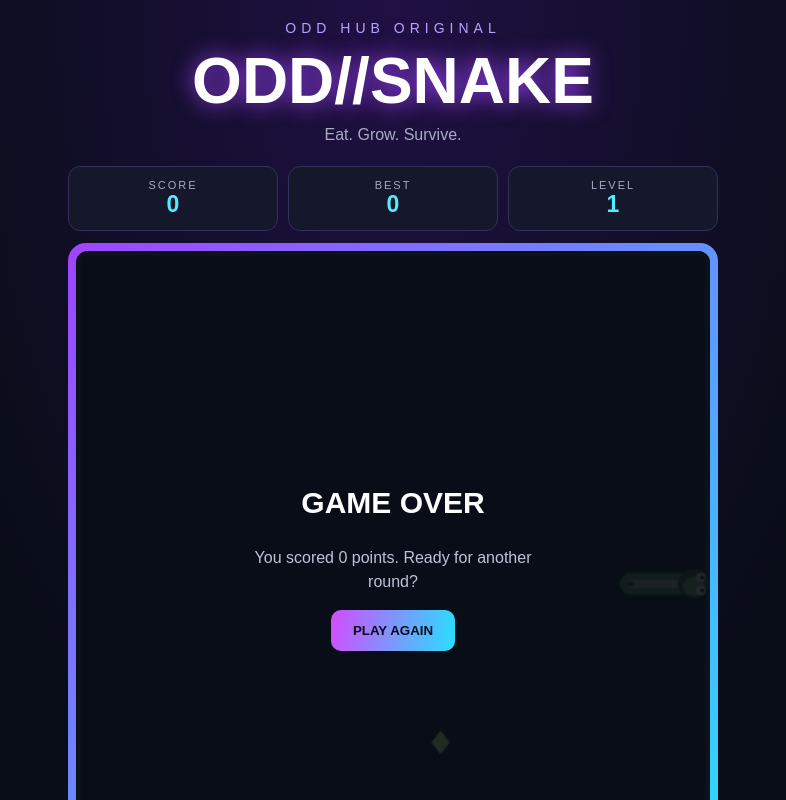
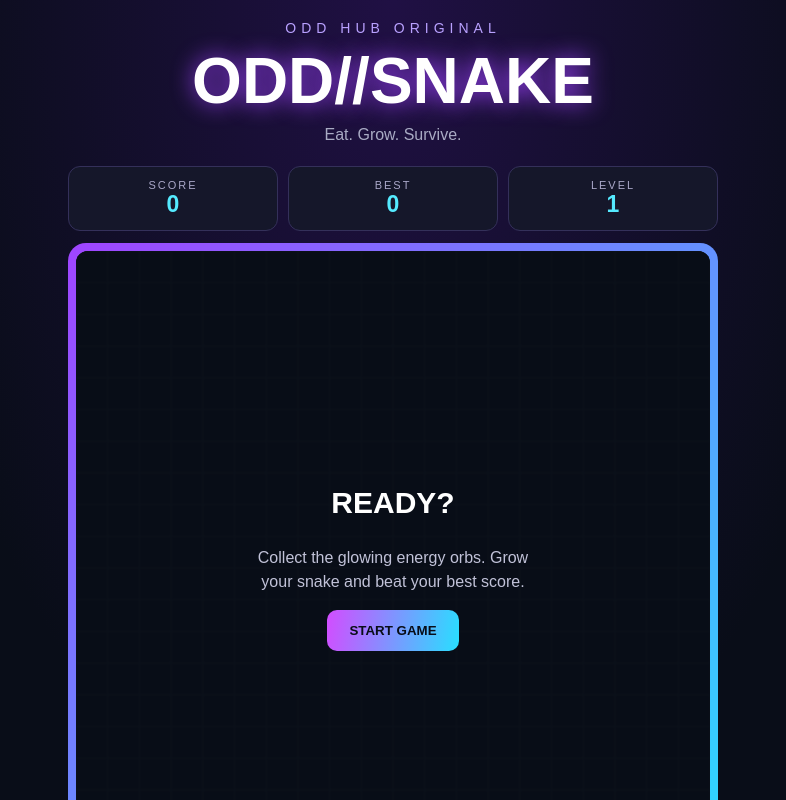
Before and after one commit to rsell32/odd-hub, a plain HTML site: page odd-snake.html in a window 1280 px wide. Both pictures are taken after a click on the button "START GAME". Shown: the top 800 px of the page, without its empty margins (247-1033 px from the left). Drawn offline with Linux system fonts and the light colour scheme.

Commit message:
Enhance drawing and movement logic in snake game
Refactor drawing logic for snake game, improving visual elements and movement interpolation.

```diff
--- a/odd-snake.html
+++ b/odd-snake.html
@@ -116,20 +116,45 @@ function placeFood(){
 function draw(){
   ctx.clearRect(0,0,480,480);
 
-  // Clean, dark forest floor
+  // Dark forest arena
   ctx.fillStyle="#101b16";
   ctx.fillRect(0,0,480,480);
 
-  // Subtle arena border
-  ctx.strokeStyle="#304b38";
-  ctx.lineWidth=3;
-  ctx.strokeRect(2,2,476,476);
+  // Restored subtle grid
+  ctx.strokeStyle="#263b2c";
+  ctx.lineWidth=1;
 
-  // Energy collectible
+  for(let i=0;i<=cells;i++){
+    ctx.beginPath();
+    ctx.moveTo(i*size,0);
+    ctx.lineTo(i*size,480);
+    ctx.stroke();
+
+    ctx.beginPath();
+    ctx.moveTo(0,i*size);
+    ctx.lineTo(480,i*size);
+    ctx.stroke();
+  }
+
+  // Smooth movement interpolation
+  const progress=previousSnake.length
+    ?Math.min(1,(performance.now()-lastMove)/moveInterval)
+    :1;
+
+  const points=snake.map((part,i)=>{
+    const old=previousSnake[i]||part;
+
+    return {
+      x:(old.x+(part.x-old.x)*progress)*size+size/2,
+      y:(old.y+(part.y-old.y)*progress)*size+size/2
+    };
+  });
+
+  // Energy crystal
   const fx=food.x*size+size/2;
   const fy=food.y*size+size/2;
 
-  ctx.fillStyle="#b9ff70";
+  ctx.fillStyle="#c5ff79";
   ctx.beginPath();
   ctx.moveTo(fx,fy-9);
   ctx.lineTo(fx+7,fy);
@@ -139,132 +164,155 @@ function draw(){
   ctx.fill();
 
   // Snake body
-  if(snake.length>1){
+  if(points.length>1){
     ctx.lineCap="round";
     ctx.lineJoin="round";
 
     ctx.beginPath();
-    ctx.moveTo(
-      snake[0].x*size+size/2,
-      snake[0].y*size+size/2
-    );
+    ctx.moveTo(points[0].x,points[0].y);
 
-    for(let i=1;i<snake.length;i++){
-      ctx.lineTo(
-        snake[i].x*size+size/2,
-        snake[i].y*size+size/2
-      );
+    for(let i=1;i<points.length;i++){
+      ctx.lineTo(points[i].x,points[i].y);
     }
 
-    // Dark outline
     ctx.strokeStyle="#172d1c";
-    ctx.lineWidth=size*0.85;
+    ctx.lineWidth=20;
     ctx.stroke();
 
-    // Main green body
     ctx.strokeStyle="#4b9148";
-    ctx.lineWidth=size*0.68;
+    ctx.lineWidth=16;
     ctx.stroke();
 
-    // Lighter belly stripe
     ctx.strokeStyle="#a5bd72";
-    ctx.lineWidth=size*0.25;
+    ctx.lineWidth=5;
     ctx.stroke();
 
-    // Natural scale details
-    for(let i=2;i<snake.length;i+=2){
-      const x=snake[i].x*size+size/2;
-      const y=snake[i].y*size+size/2;
-
+    // Scale details
+    for(let i=2;i<points.length;i+=2){
       ctx.fillStyle="#315f32";
       ctx.beginPath();
-      ctx.ellipse(x,y,3,2,0,0,Math.PI*2);
+      ctx.ellipse(points[i].x,points[i].y,3,2,0,0,Math.PI*2);
       ctx.fill();
     }
   }
 
-  // Snake head
-  const hx=snake[0].x*size+size/2;
-  const hy=snake[0].y*size+size/2;
+  // Tapered snake head
+  const head=points[0];
+  const dx=direction.x;
+  const dy=direction.y;
+  const angle=Math.atan2(dy,dx);
+
+  ctx.save();
+  ctx.translate(head.x,head.y);
+  ctx.rotate(angle);
 
   ctx.fillStyle="#315f32";
   ctx.beginPath();
-  ctx.ellipse(hx,hy,size*0.52,size*0.46,0,0,Math.PI*2);
+  ctx.moveTo(12,0);
+  ctx.quadraticCurveTo(9,-10,-3,-10);
+  ctx.quadraticCurveTo(-13,-9,-12,0);
+  ctx.quadraticCurveTo(-13,9,-3,10);
+  ctx.quadraticCurveTo(9,10,12,0);
   ctx.fill();
 
   ctx.fillStyle="#75aa50";
   ctx.beginPath();
-  ctx.ellipse(hx,hy+2,size*0.37,size*0.3,0,0,Math.PI*2);
+  ctx.ellipse(2,0,8,6,0,0,Math.PI*2);
   ctx.fill();
 
-  // Eyes positioned according to direction
-  const dx=direction.x;
-  const dy=direction.y;
-  const px=-dy;
-  const py=dx;
-
+  // Eyes
   for(let side of [-1,1]){
-    const ex=hx+dx*5+px*side*5;
-    const ey=hy+dy*5+py*side*5;
-
-    ctx.fillStyle="#e8e5b5";
+    ctx.fillStyle="#eee9c5";
     ctx.beginPath();
-    ctx.arc(ex,ey,3.5,0,Math.PI*2);
+    ctx.arc(1,side*6,3,0,Math.PI*2);
     ctx.fill();
 
     ctx.fillStyle="#171b12";
     ctx.beginPath();
-    ctx.arc(ex+dx,ey+dy,1.5,0,Math.PI*2);
+    ctx.arc(2,side*6,1.5,0,Math.PI*2);
     ctx.fill();
   }
+
+  ctx.restore();
 }
-function tick(){
+function tick(timestamp){
   if(!running||paused)return;
+
+  if(!lastMove)lastMove=timestamp;
+
+  if(timestamp-lastMove>=moveInterval){
+    lastMove=timestamp;
+
     direction=nextDirection;
-  const head={x:snake[0].x+direction.x,y:snake[0].y+direction.y};
+
+    const head={
+      x:snake[0].x+direction.x,
+      y:snake[0].y+direction.y
+    };
+
     const ate=head.x===food.x&&head.y===food.y;
     const body=ate?snake:snake.slice(0,-1);
 
     if(head.x<0||head.x>=cells||head.y<0||head.y>=cells||
        body.some(part=>part.x===head.x&&part.y===head.y)){
-    endGame();return;
+      endGame();
+      return;
     }
 
+    previousSnake=snake.map(part=>({...part}));
+
     snake.unshift(head);
+
     if(ate){
       score+=10;
       scoreEl.textContent=score;
+
       level=Math.floor(score/50)+1;
       levelEl.textContent=level;
+
       if(score>best){
         best=score;
         localStorage.setItem("oddSnakeBest",best);
         bestEl.textContent=best;
       }
+
       placeFood();
-  }else snake.pop();
+    }else{
+      snake.pop();
+    }
+
+    moveInterval=Math.max(85,145-(level-1)*8);
+  }
 
   draw();
-  clearTimeout(timer);
-  timer=setTimeout(tick,Math.max(65,145-(level-1)*10));
+  animationFrame=requestAnimationFrame(tick);
 }
-
 function startGame(){
   clearTimeout(timer);
+  cancelAnimationFrame(animationFrame);
+
   reset();
-  running=true;paused=false;gameOver=false;
+
+  running=true;
+  paused=false;
+  gameOver=false;
+  lastMove=0;
+
   overlay.style.display="none";
-  tick();
+
+  animationFrame=requestAnimationFrame(tick);
 }
+function endGame(){
+  running=false;
+  gameOver=true;
 
-function endGame(){
-  running=false;gameOver=true;
+  cancelAnimationFrame(animationFrame);
+
   message.textContent="GAME OVER";
   description.textContent="You scored "+score+" points. Ready for another round?";
   startBtn.textContent="PLAY AGAIN";
   overlay.style.display="flex";
 }
-
 function setDirection(dir){
   const dirs={
     up:{x:0,y:-1},down:{x:0,y:1},
@@ -312,20 +360,24 @@ canvas.addEventListener("touchend",e=>{
 
 function togglePause(){
   if(!running)return;
+
   paused=!paused;
+
   document.getElementById("pause").textContent=paused?"RESUME":"PAUSE";
+
   if(paused){
-    clearTimeout(timer);
+    cancelAnimationFrame(animationFrame);
+
     message.textContent="PAUSED";
     description.textContent="Take a break. Your score is "+score+".";
     startBtn.textContent="RESUME";
     overlay.style.display="flex";
   }else{
     overlay.style.display="none";
-    tick();
+    lastMove=0;
+    animationFrame=requestAnimationFrame(tick);
   }
 }
-
 startBtn.addEventListener("click",()=>{
   if(paused)togglePause();
   else startGame();
```
Lines whose indentation alone changed are shown as unchanged.
